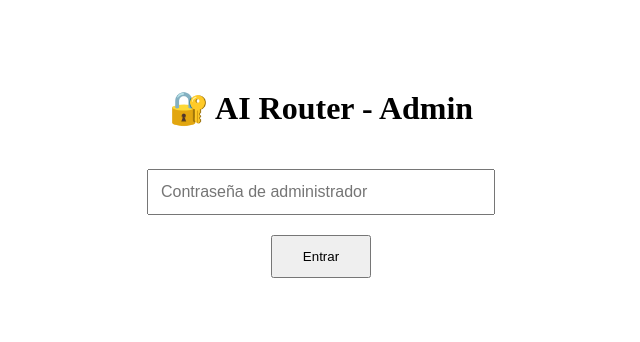
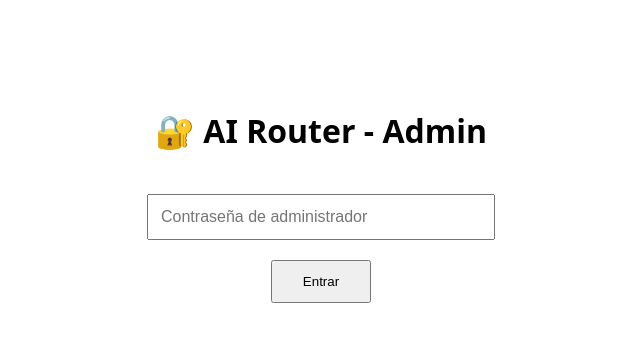
Before and after one commit to Joniz01/ai-router, a Next.js app: page /admin in a window 1280 px wide. Shown: the top 342 px of the page, without its empty margins (319-959 px from the left). Built offline with nearby package versions, Linux system fonts and the light colour scheme.

Commit message:
Add files via upload
restore

```diff
--- /dev/null
+++ b/app/app.css
@@ -0,0 +1,4 @@
+body {
+  font-family: system-ui, sans-serif;
+  padding: 20px;
+}
--- /dev/null
+++ b/app/layout.tsx
@@ -0,0 +1,19 @@
+import type { Metadata } from 'next';
+import './globals.css';
+
+export const metadata: Metadata = {
+  title: 'AI Router',
+  description: 'Multi AI Proxy - Gemini, Groq y Grok',
+};
+
+export default function RootLayout({
+  children,
+}: {
+  children: React.ReactNode;
+}) {
+  return (
+    <html lang="es">
+      <body>{children}</body>
+    </html>
+  );
+}
```
Also changed, not shown: app/page.tsx (added, +9 -0 lines).
